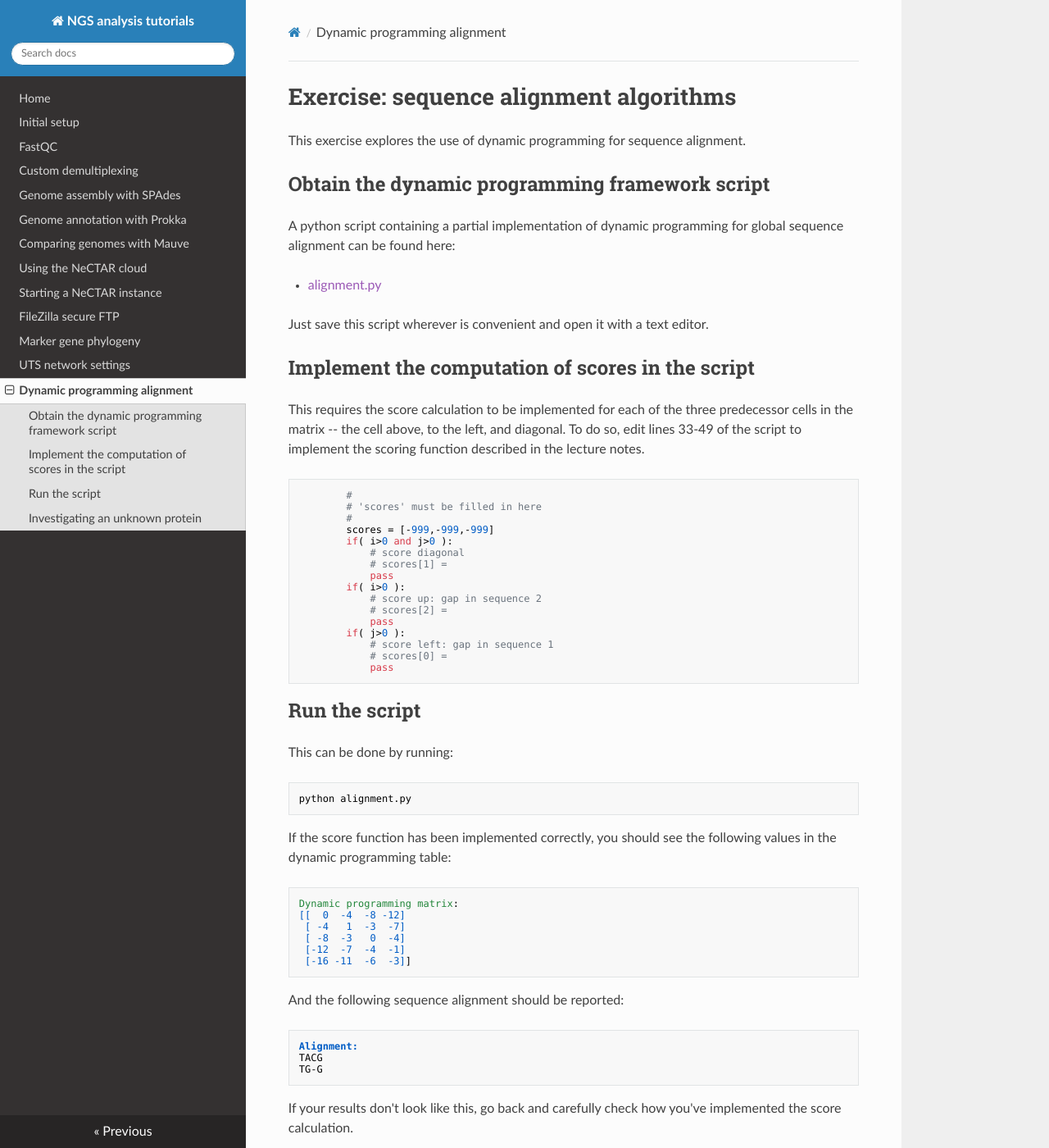
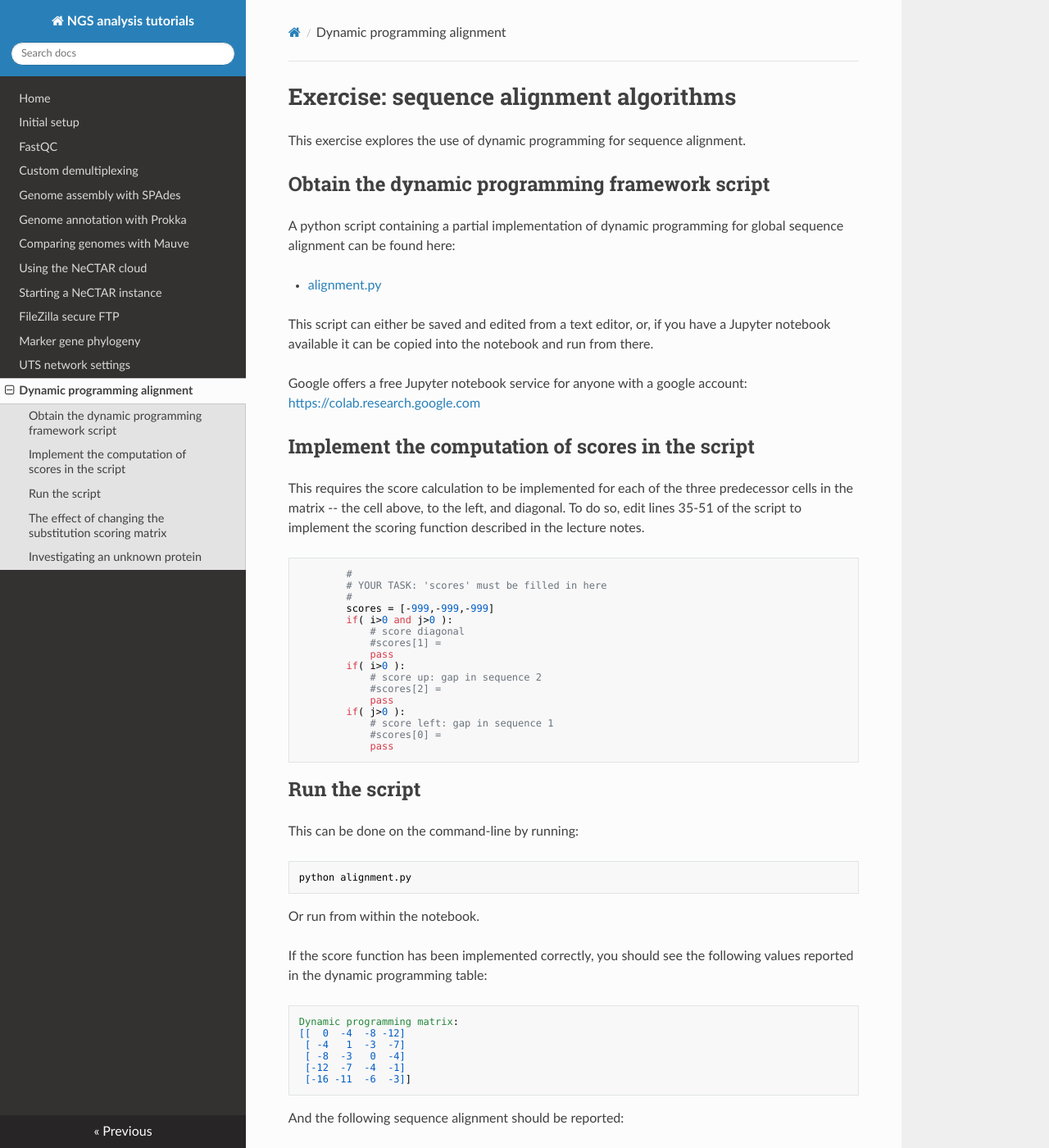
Before and after one commit to koadman/platypusfarm, an MkDocs documentation site: the page built from platypusfarm/docs/alignment.md, in a window 1280 px wide and 1400 px high. Shown: the whole window at 82% size. Built offline with MkDocs 1.6.1, drawn with Linux system fonts in a browser that asks for light colours; nearby versions of some CDN libraries; old or Windows-style settings are respelled for this version of MkDocs; some of the changed text lies outside the part shown.

Commit message:
updated alignment tutorial

````diff
--- a/platypusfarm/docs/alignment.md
+++ b/platypusfarm/docs/alignment.md
@@ -6,43 +6,48 @@
 
 A python script containing a partial implementation of dynamic programming for global sequence alignment can be found here:
 
-* [alignment.py]()
+* [alignment.py](alignment.py)
 
-Just save this script wherever is convenient and open it with a text editor.
+This script can either be saved and edited from a text editor, or, if you have a Jupyter notebook available it can be copied into the notebook and run from there.
+
+Google offers a free Jupyter notebook service for anyone with a google account: [https://colab.research.google.com](https://colab.research.google.com)
 
 ## Implement the computation of scores in the script
 
 This requires the score calculation to be implemented for each of the three predecessor cells in the matrix -- the cell above, to the left, and diagonal.
-To do so, edit lines 33-49 of the script to implement the scoring function described in the lecture notes.
+To do so, edit lines 35-51 of the script to implement the scoring function described in the lecture notes.
 
 ```
         #
-        # 'scores' must be filled in here
+        # YOUR TASK: 'scores' must be filled in here
         #
         scores = [-999,-999,-999]
         if( i>0 and j>0 ):
             # score diagonal
-            # scores[1] =
+            #scores[1] =
             pass
         if( i>0 ):
             # score up: gap in sequence 2
-            # scores[2] =
+            #scores[2] =
             pass
         if( j>0 ):
             # score left: gap in sequence 1
-            # scores[0] =
+            #scores[0] =
             pass
 ```
 
 ## Run the script
 
-This can be done by running:
+This can be done on the command-line by running:
 
 ```
 python alignment.py
 ```
 
-If the score function has been implemented correctly, you should see the following values in the dynamic programming table:
+Or run from within the notebook.
+
+
+If the score function has been implemented correctly, you should see the following values reported in the dynamic programming table:
 
 ```
 Dynamic programming matrix:
@@ -63,6 +68,29 @@
 
 If your results don't look like this, go back and carefully check how you've implemented the score calculation.
 
+## The effect of changing the substitution scoring matrix
+
+As described in the lecture notes, the substitution scores are transformed probabilities that each type of mutation has taken place.
+Usually some types of mutations are more common than others, and this can be modeled by unequal substitution penalties.
+
+How can the substitution matrix be changed so that the following alignment is reported?
+
+```
+Alignment:
+TACG
+T-GG
+```
+
+Can you change the scoring system to achieve this alignment?
+
+```
+Alignment:
+T-ACG
+TG--G
+```
+
+
+
 ## Investigating an unknown protein
 
 Imagine you are working with a forensic laboratory on a sample from a criminal investigation. Liquid was found inside a vial at a suspect's garage laboratory, but the contents of the liquid are unknown. Analysis of the sample has so far determined that it contains a high concentration of a protein with the following sequence:
````
Also changed, not shown: 1 other file.
